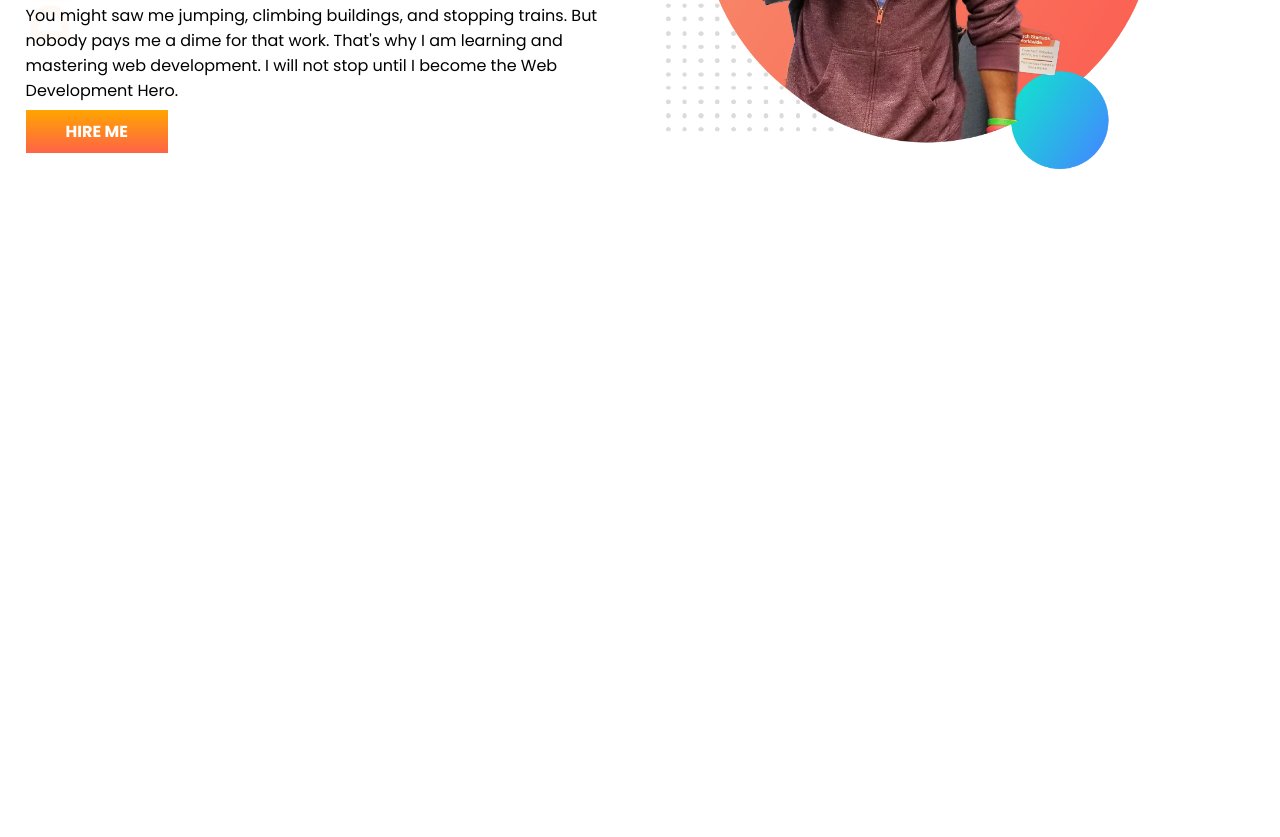
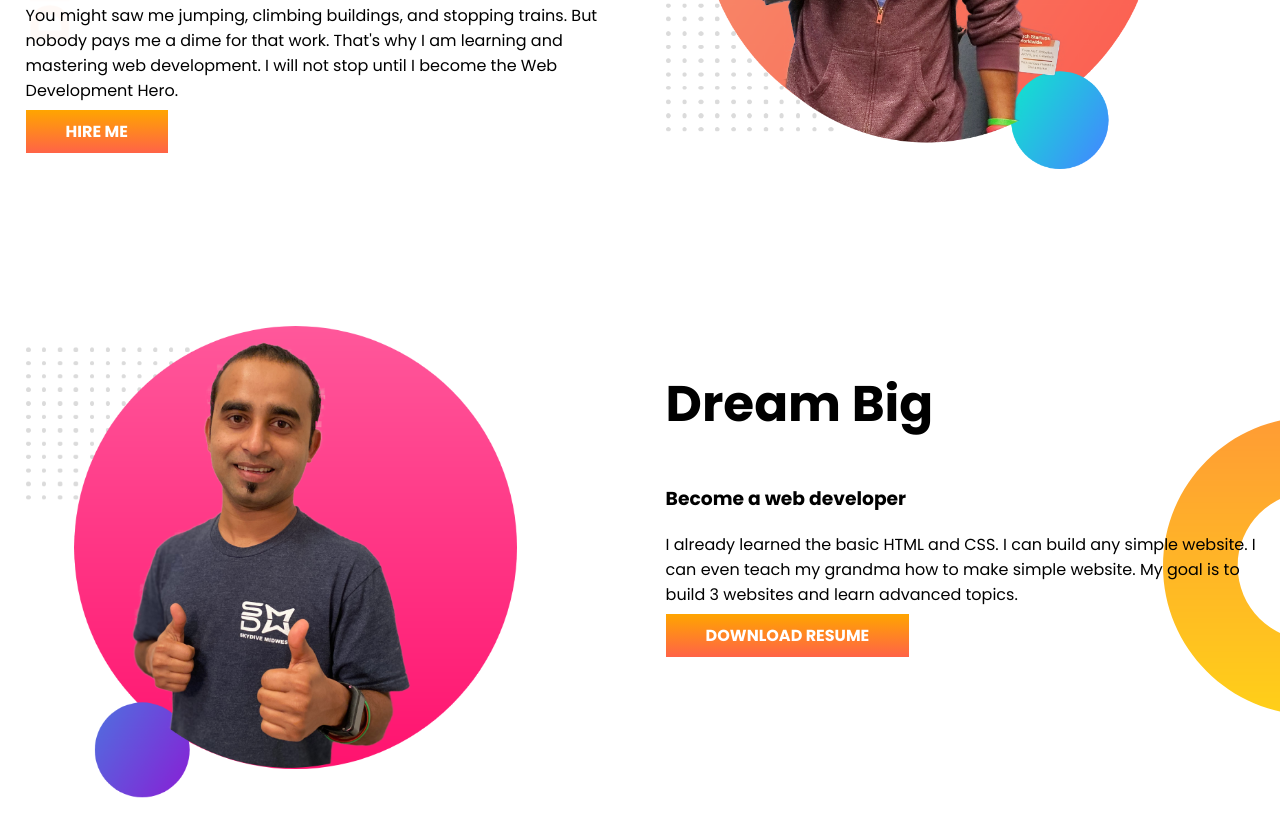
Before and after one commit to AshabAsir/developer-portfolio, a plain HTML site: page index.html in a window 1280 px wide. Shown: the part 319-1156 px from the top of the page. Before the commit the page ends 800 px from the top, so only its background shows below. Drawn offline with Linux system fonts and the light colour scheme.

Commit message:
dream added

```diff
--- a/index.html
+++ b/index.html
@@ -31,5 +31,20 @@
         <img src="images/jhankar.png" alt="my photo" />
       </div>
     </section>
+    <section class="dream">
+      <div class="half-width">
+        <img src="images/jhankar2.png" alt="my photo" />
+      </div>
+      <div class="half-width">
+        <h1>Dream Big</h1>
+        <h3>Become a web developer</h3>
+        <p>
+          I already learned the basic HTML and CSS. I can build any simple
+          website. I can even teach my grandma how to make simple website. My
+          goal is to build 3 websites and learn advanced topics.
+        </p>
+        <a href="#" class="link-btn" target="_blank">DOWNLOAD RESUME</a>
+      </div>
+    </section>
   </body>
 </html>
--- a/style.css
+++ b/style.css
@@ -10,6 +10,7 @@ h1 {
 }
 section {
   display: flex;
+  margin-bottom: 150px;
 }
 .half-width {
   width: 50%;
@@ -30,3 +31,8 @@ section {
   background-image: url("images/top-banner.png");
   background-repeat: no-repeat;
 }
+.dream {
+  background-image: url("images/dream-bg.png");
+  background-repeat: no-repeat;
+  background-position: right;
+}
```
